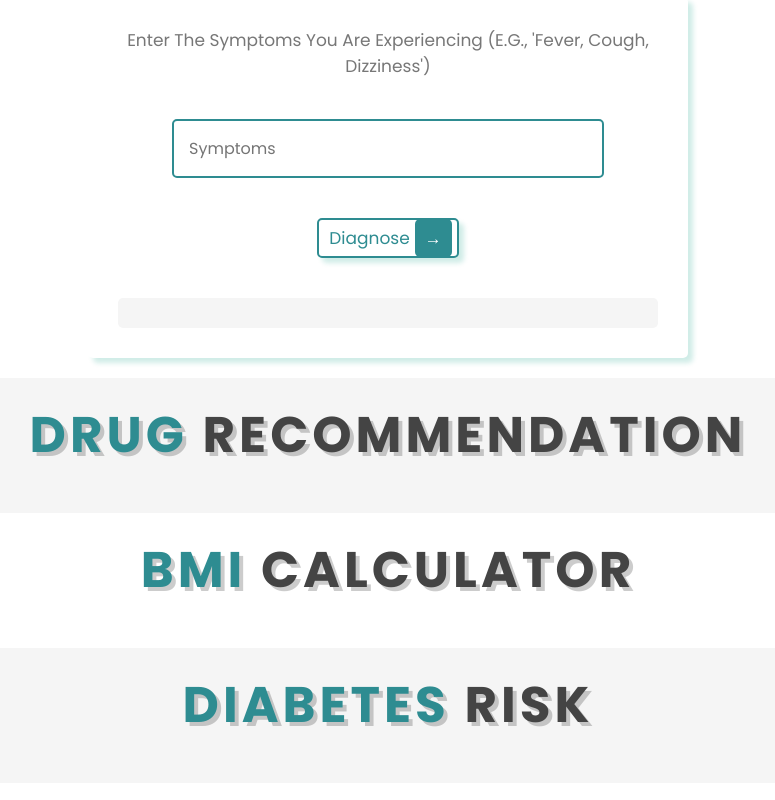
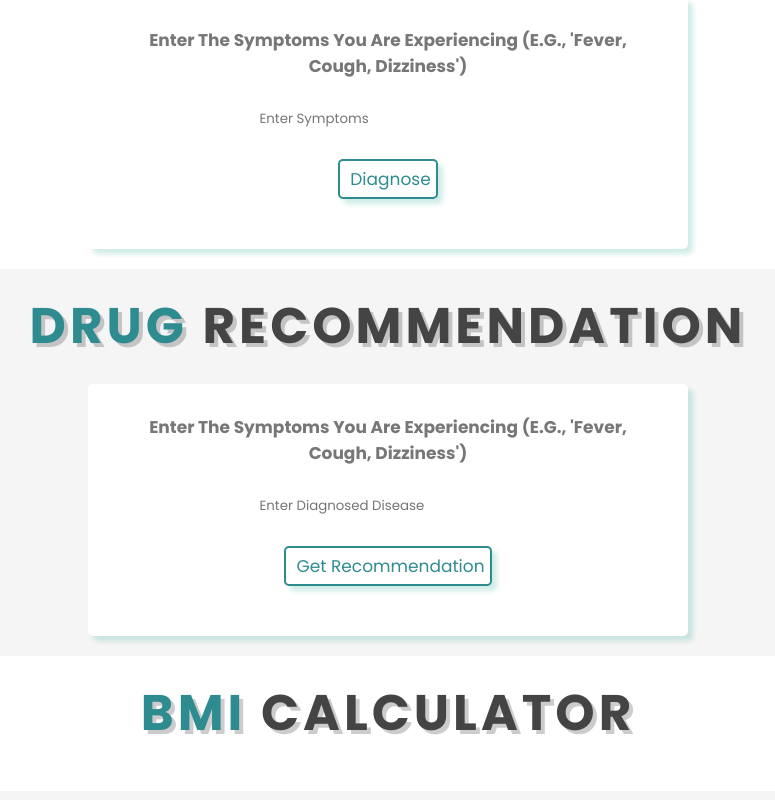
Before and after one commit to hilmazein/healthcare-web, a plain HTML site: page index.html in a window 1280 px wide. Shown: the part 546-1346 px from the top of the page, without its empty margins (252-1027 px from the left). Drawn offline with Linux system fonts and the light colour scheme; a script that the page names is missing.

Commit message:
Update index.html
update diagnosis dan drug recomm html

```diff
--- a/index.html
+++ b/index.html
@@ -38,22 +38,33 @@
 
     <!-- DISEASE DIAGNOSIS-->
     <section class="disease" id="disease">
-        <h1 class="heading">disease<span> diagnosis</span></h1>
+        <div class="checker-box">
+        <h1 class="heading">Disease<span> Diagnosis</span></h1>
         <div class="diagnosis-container">
             <div class="diagnosis-form">
-                <p class="diagnosis-text">Enter the symptoms you are experiencing (e.g., 'fever, cough, dizziness')</p>
-                <input id="symptoms" type="text" placeholder="Symptoms">
-                <button class="btn" onclick="diagnose()">Diagnose<span>→</span></button>
-                <div id="result" class="result"></div>
+                <h3 class="diagnosis-text">Enter the symptoms you are experiencing (e.g., 'fever, cough, dizziness')</h3>
+                <input type="text" id="symptom-input" placeholder="Enter symptoms">
+                <button class="btn" onclick="diagnose()">Diagnose</button>
+                <div id="diagnosis-result" class="result-box"></div>
             </div>
         </div>
+        </div>
     </section>
-    <!--DISEASE DIAGNOSIS ends -->
+    <!-- DISEASE DIAGNOSIS ends -->
 
     <!-- DRUG RECOMMENDATION -->
     <section class="drug" id="drug">
-        <h1 class="heading"><span>drug </span>recommendation</h1>
-
+        <div class="checker-box">
+        <h1 class="heading"><span>Drug </span>Recommendation</h1>
+        <div class="diagnosis-container">
+            <div class="diagnosis-form">
+                <h3 class="diagnosis-text">Enter the symptoms you are experiencing (e.g., 'fever, cough, dizziness')</h3>
+                <input type="text" id="disease-input" placeholder="Enter diagnosed disease">
+                <button class="btn" onclick="recommendDrugs()">Get Recommendation</button>
+                <div id="drug-result" class="result-box"></div>
+            </div>
+        </div>
+        </div>
     </section>
     <!-- DRUG RECOMMENDATION ends -->
 
```
